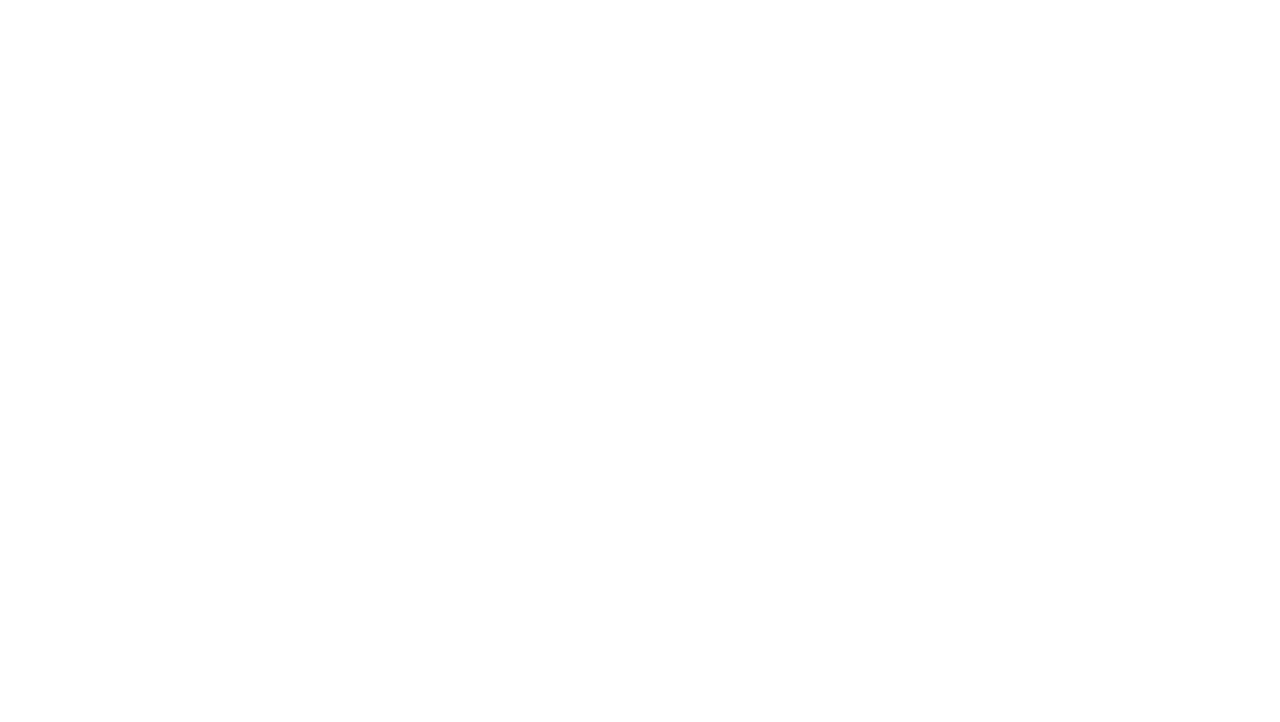
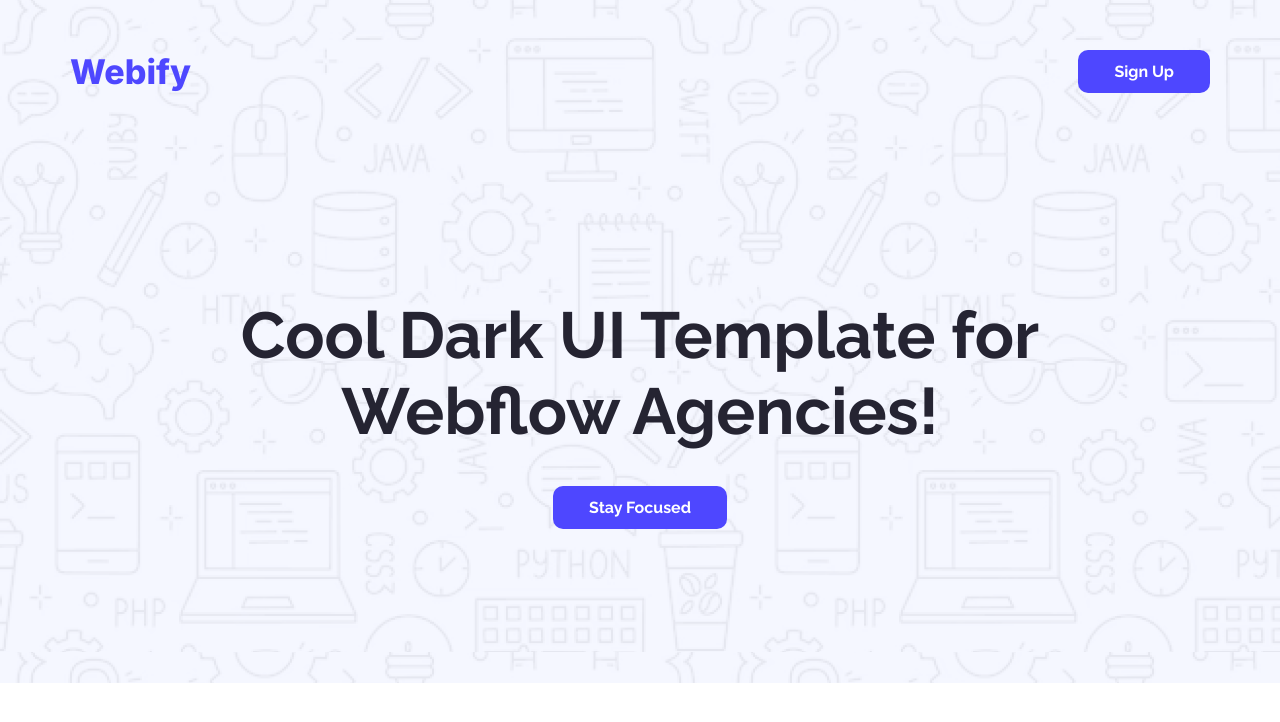
Before and after one commit to nayem-ahmedz/webify, a plain HTML site: page index.html in a window 1280 px wide. Drawn offline with Linux system fonts and the light colour scheme.

Commit message:
header: nav and banner is ready

```diff
--- a/index.html
+++ b/index.html
@@ -7,6 +7,15 @@
     <link rel="stylesheet" href="style.css">
 </head>
 <body>
-
+    <header>
+        <nav class="container">
+            <h1 class="inter-font">Webify</h1>
+            <button type="button" class="primary-btn">Sign Up</button>
+        </nav>
+        <section class="banner container">
+            <h2 class="raleway-font">Cool Dark UI Template for Webflow Agencies!</h2>
+            <button type="button" class="primary-btn">Stay Focused</button>
+        </section>
+    </header>
 </body>
 </html>
--- a/style.css
+++ b/style.css
@@ -1,6 +1,75 @@
+/* importing fonts from google fonts */
+@import url('https://fonts.googleapis.com/css2?family=Inter:ital,opsz,wght@0,14..32,100..900;1,14..32,100..900&family=Raleway:ital,wght@0,100..900;1,100..900&display=swap');
+
 *{
     box-sizing: border-box;
 }
 body{
     margin: 0;
 }
+:root{
+    --primary-color: #4E47FF;
+}
+.inter-font {
+  font-family: "Inter", sans-serif;
+  font-optical-sizing: auto;
+  font-style: normal;
+}
+.raleway-font {
+  font-family: "Raleway", sans-serif;
+  font-optical-sizing: auto;
+  font-style: normal;
+}
+.primary-btn{
+    color: white;
+    background-color: var(--primary-color);
+    padding: 12px 36px;
+    border: none;
+    border-radius: 10px;
+    font-size: 16px;
+    font-weight: bold;
+    font-family: "Raleway", sans-serif;
+    font-optical-sizing: auto;
+    font-style: normal;
+}
+.container{
+    max-width: 1172px;
+    margin: auto;
+    padding-left: 1rem;
+    padding-right: 1rem;
+}
+
+/* header and nav */
+header{
+    background-image: url('assets/hero-bg.png');
+}
+header nav{
+    display: flex;
+    justify-content: space-between;
+    align-items: center;
+    padding: 50px 0;
+}
+nav h1{
+    font-size: 34px;
+    font-weight: 800;
+    color: var(--primary-color);
+    margin: 0;
+}
+
+/* banner section */
+.banner{
+    min-height: 540px;
+    display: flex;
+    flex-direction: column;
+    justify-content: center;
+    align-items: center;
+    gap: 37px;
+}
+.banner h2{
+    margin: 0;
+    font-size: 65px;
+    font-weight: bold;
+    max-width: 900px;
+    text-align: center;
+    color: #252432;
+}
```
